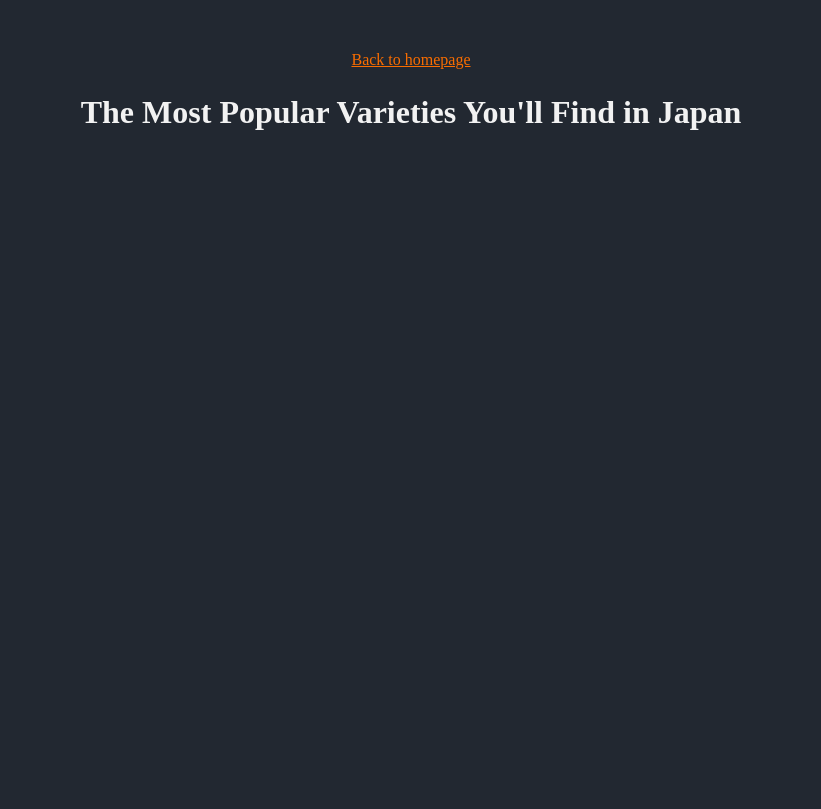
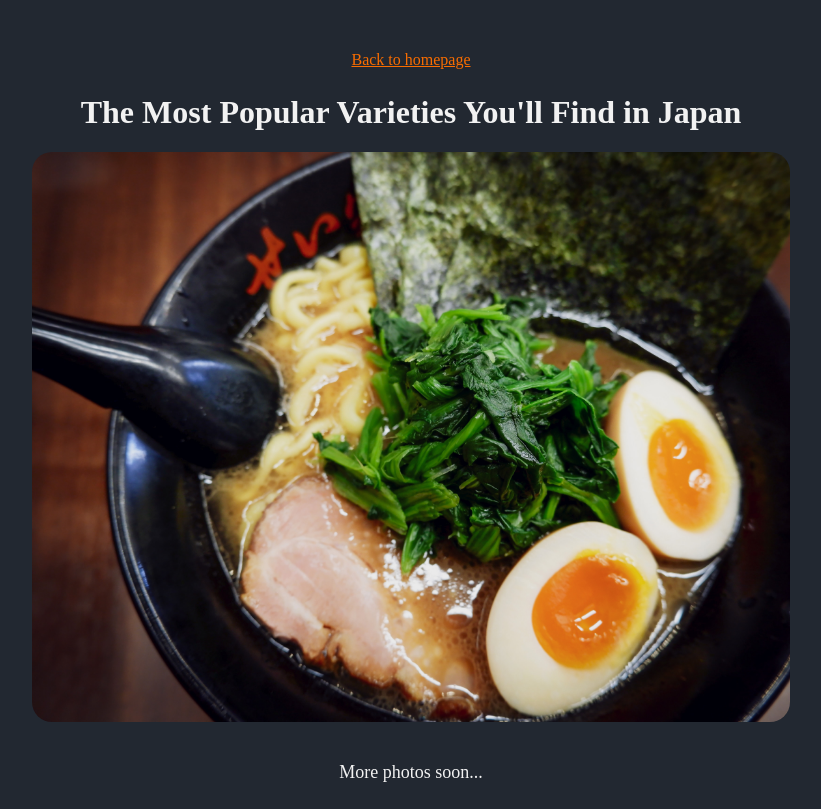
Before and after one commit to XENIAAPavlova/W3-ramen-project, a plain HTML site: page photos.html in a window 1280 px wide. Shown: the whole page, without its empty margins (229-1050 px from the left). Drawn offline with Linux system fonts and the light colour scheme.

Commit message:
Added css elements to photo.html

```diff
--- a/css/styles.css
+++ b/css/styles.css
@@ -12,7 +12,12 @@ p {
     display: flex;
     justify-content: center;
     width: 50%;
-
+}
+.more-photos {
+    color:#f2f2f2;
+    font-size: 18px;
+    display: flex;
+    justify-content: center;
 }
 
 .links, a {
@@ -28,3 +33,7 @@ p {
     display: flex;
     justify-content: center;
 }
+.ramen-photo , img {
+text-align: center;
+border-radius: 20px;
+}
--- a/photos.html
+++ b/photos.html
@@ -15,6 +15,14 @@
     <br>
     </div>
     <h1>The Most Popular Varieties You'll Find in Japan</h1>
-
+<div class="ramen-photo">
+    <img src="/creatives/susann-schuster-5x8dUGe-7Fo-unsplash.jpg" alt="delicious ramen photo" width="60%">
+</div>
+<br>
+<footer class="more-photos">
+    <p>
+        More photos soon...
+    </p>
+</footer>
 </body>
 </html>
```
Also changed, not shown: creatives/susann-schuster-5x8dUGe-7Fo-unsplash.jpg (added).
